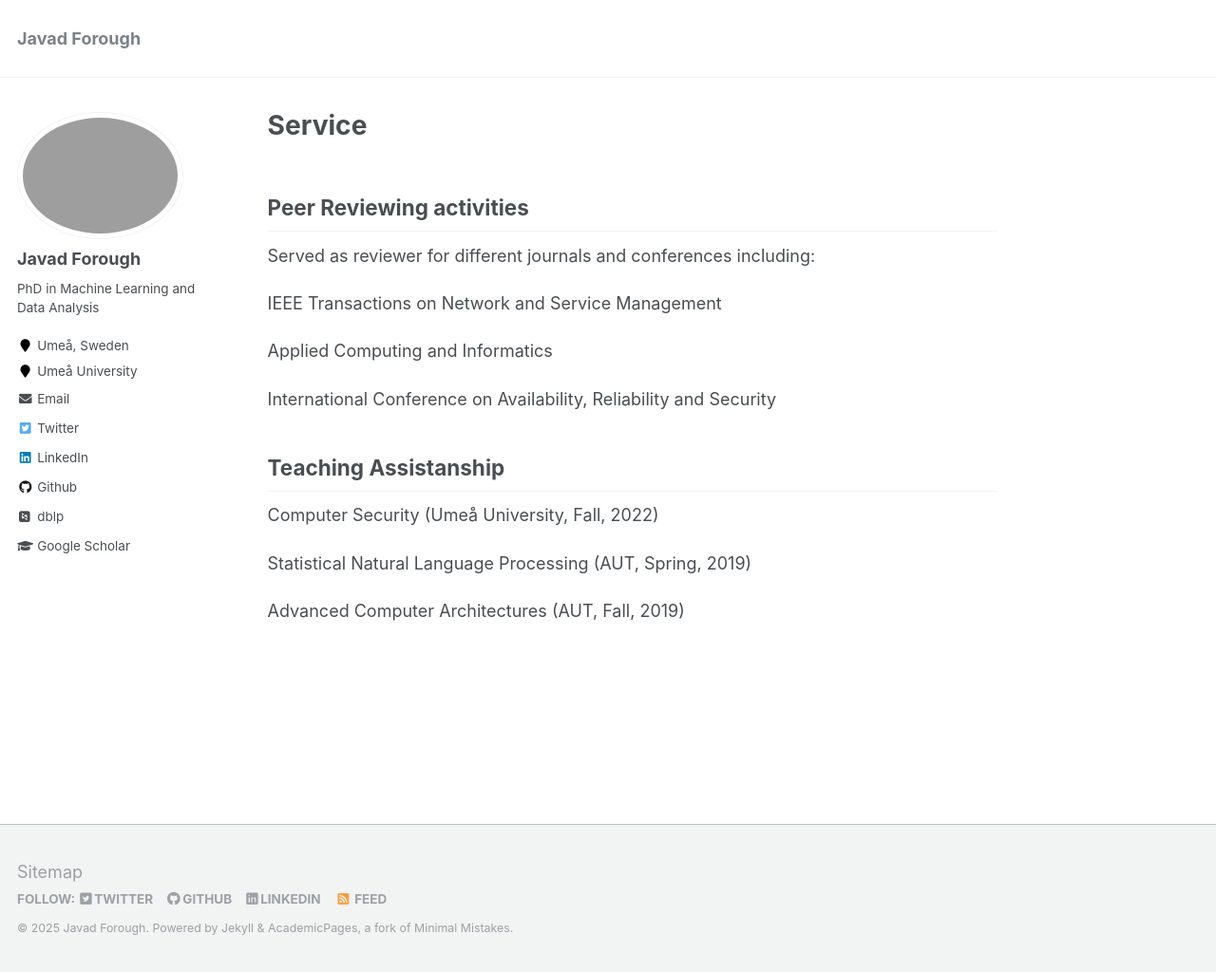
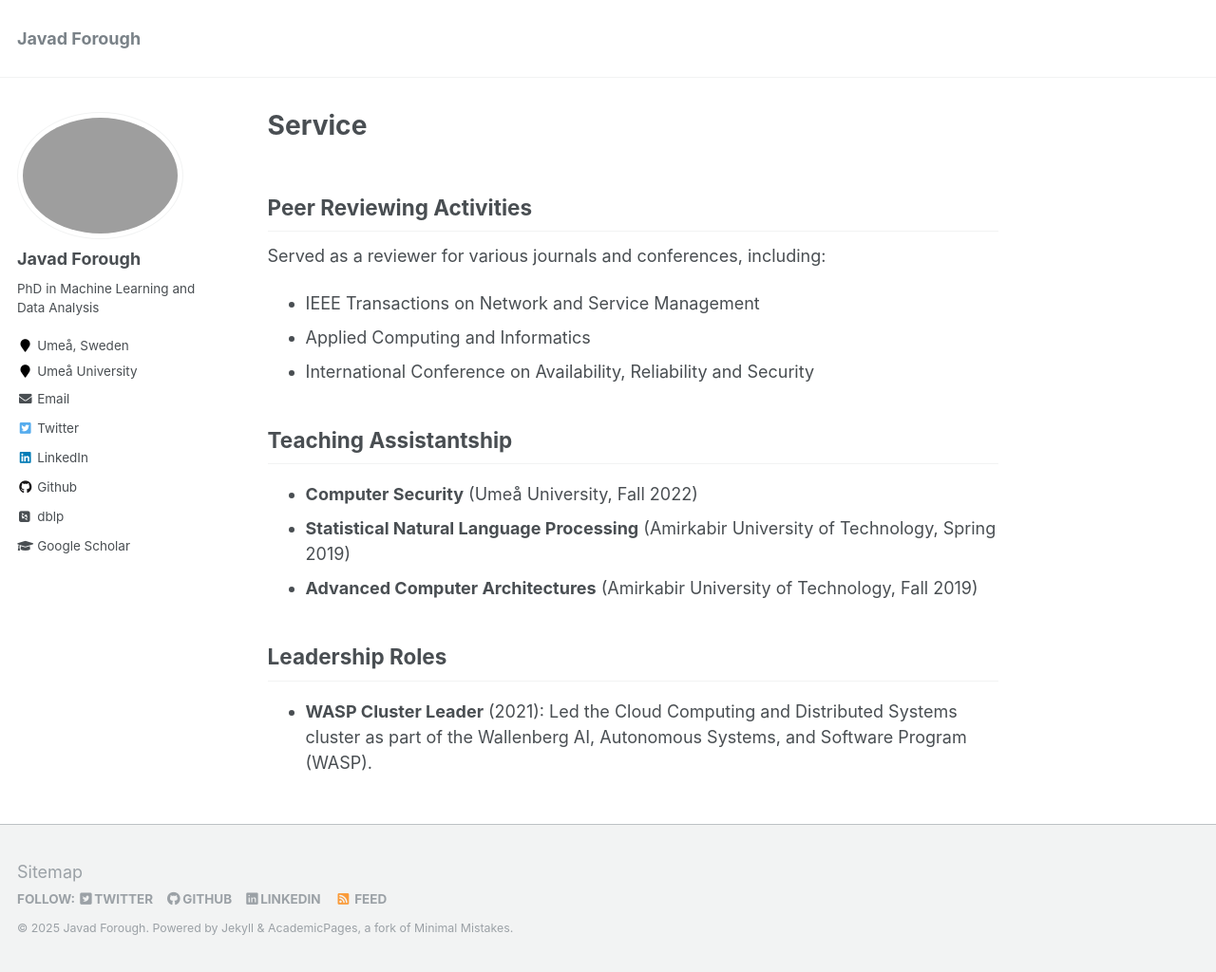
Before and after one commit to Javad-Forough/Javad-Forough.github.io, a Jekyll site: the page built from _pages/service.md, in a window 1280 px wide and 1024 px high. Shown: the whole window at 95% size. Built offline with Jekyll 4.4.1, drawn with Linux system fonts in a browser that asks for light colours; some web fonts are replaced.

Commit message:
update service.md

```diff
--- a/_pages/service.md
+++ b/_pages/service.md
@@ -6,20 +6,20 @@ classes: wide
 ---
 
 
-## Peer Reviewing activities
+## Peer Reviewing Activities
 
-Served as reviewer for different journals and conferences including:
+Served as a reviewer for various journals and conferences, including:
 
-IEEE Transactions on Network and Service Management
+- IEEE Transactions on Network and Service Management
+- Applied Computing and Informatics
+- International Conference on Availability, Reliability and Security
 
-Applied Computing and Informatics
+## Teaching Assistantship
 
-International Conference on Availability, Reliability and Security
+- **Computer Security** (Umeå University, Fall 2022)
+- **Statistical Natural Language Processing** (Amirkabir University of Technology, Spring 2019)
+- **Advanced Computer Architectures** (Amirkabir University of Technology, Fall 2019)
 
-## Teaching Assistanship
+## Leadership Roles
 
-Computer Security (Umeå University, Fall, 2022)
-
-Statistical Natural Language Processing (AUT, Spring, 2019)
-
-Advanced Computer Architectures (AUT, Fall, 2019)
+- **WASP Cluster Leader** (2021): Led the Cloud Computing and Distributed Systems cluster as part of the Wallenberg AI, Autonomous Systems, and Software Program (WASP).
```
